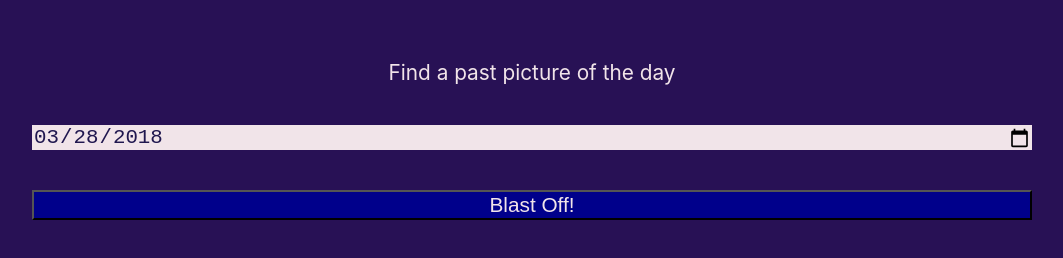
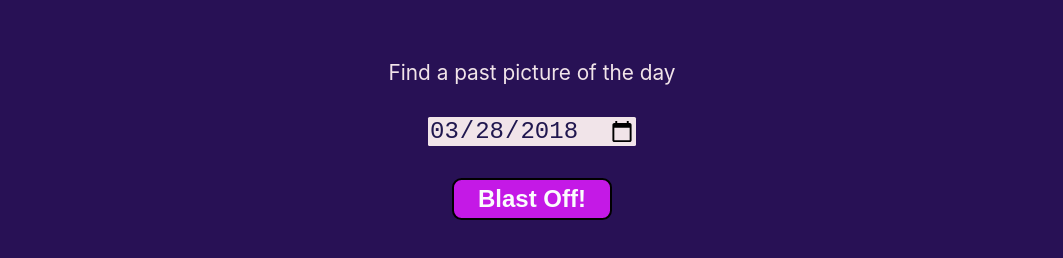
Before and after one commit to fac-13/KLIJ, a website: page public/index.html in a window 1280 px wide. Shown: the part 84-342 px from the top of the page, without its empty margins (108-1171 px from the left). Drawn offline with Linux system fonts and the light colour scheme; files that its build step writes are made by us from their sources; no server answers; files whose address does not match are found by name.

Commit message:
adds some styles Relates #33

```diff
--- a/public/index.html
+++ b/public/index.html
@@ -16,7 +16,7 @@
     <h1 class="header">Picture of The Day</h1>
     <form class="form">
       <label for="date">Find a past picture of the day</label>
-      <input id="date" class="form__input" type="date" min="1995-06-16">
+      <input id="date" class="form__input" type="date" min="1995-06-16" required="required">
       <button id="submit-button" type="submit" class="form__submit">Blast Off!</button>
     </form>
 
--- a/public/style.css
+++ b/public/style.css
@@ -38,15 +38,18 @@ main {
 }
 
 .content__title {
+    color: pink;
 }
 
 .content__img {
 }
 
 .content__photographer {
+
 }
 
 .content__explanation {
+    text-align: justify;
 }
 
 .form {
@@ -54,8 +57,8 @@ main {
   height: 20vh;
   display: flex;
   flex-direction: column;
+  align-items: center;
   justify-content: space-between;
-
   text-align: center;
   font-size: 1.3rem;
 }
@@ -64,11 +67,27 @@ main {
   background-color: hsl(337, 32%, 92%);
   border: none;
   color: hsl(250, 55%, 20%);
-  font-size: inherit;
+  font-size: 1.5rem;
+  border-radius: 0.1rem;
 }
 
 .form__submit {
-  font-size: inherit;
-  color: hsl(337, 32%, 92%);
-  background-color: darkblue;
+    width: 50%;
+    max-width: 10rem;
+    font-size: 1.5rem;
+    padding: 0.5%;
+    text-align: center;
+    border: 2px solid black;
+    background: hsl(290, 80%, 50%);
+    color: #fbfcfd;
+    font-weight: 700;
+    border-radius: 0.6rem;
+    outline:none;
 }
+
+.form__submit:hover {
+    color: #302f2f;
+    background: #fbfcfd;
+    border: 2px solid #302f2f;
+    outline:none;
+}
```
